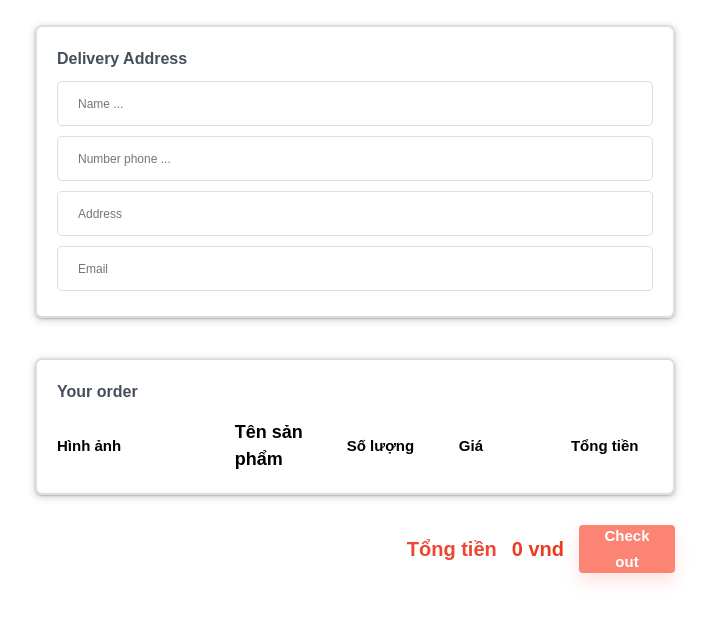
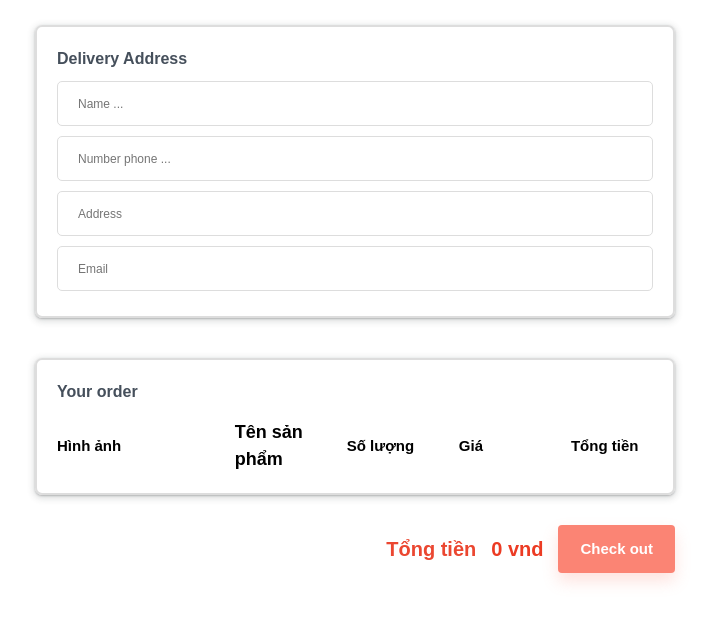
Before and after one commit to HaMinhThien-IT/frontend, a React (Create React App) app: page /order in a window 1280 px wide. Shown: the top 622 px of the page, without its empty margins (285-994 px from the left). Built offline with nearby package versions, Linux system fonts and the light colour scheme.

Commit message:
fix css button check out

```diff
--- a/src/page/order/Order.css
+++ b/src/page/order/Order.css
@@ -51,7 +51,6 @@
      transition: background-color 250ms cubic-bezier(0.4, 0, 0.2, 1) 0ms, box-shadow 250ms cubic-bezier(0.4, 0, 0.2, 1) 0ms, border-color 250ms cubic-bezier(0.4, 0, 0.2, 1) 0ms, color 250ms cubic-bezier(0.4, 0, 0.2, 1) 0ms;
      color: rgb(255, 255, 255);
      background-color: rgb(251, 132, 116);
-     width: 15%;
      box-shadow: rgb(251 132 116 / 24%) 0px 8px 16px 0px;
      height: 48px;
  }
--- a/src/page/order/Order.tsx
+++ b/src/page/order/Order.tsx
@@ -84,7 +84,7 @@ export default function Checkout() {
             <div className='containerOrderBottom'>
             <p className='totalMoneyBottomTitle'>Tổng tiền</p>
             <p className='totalMoneyBottom'>{formatMoney(total)} vnd</p>
-            <button className='btnCheckout' onClick={onCheckOut}>Check out</button>
+           <Link className='btn' to='/checkout'> <button className='btnCheckout' onClick={onCheckOut}>Check out</button></Link>
     </div>
         </div>
     )
```
